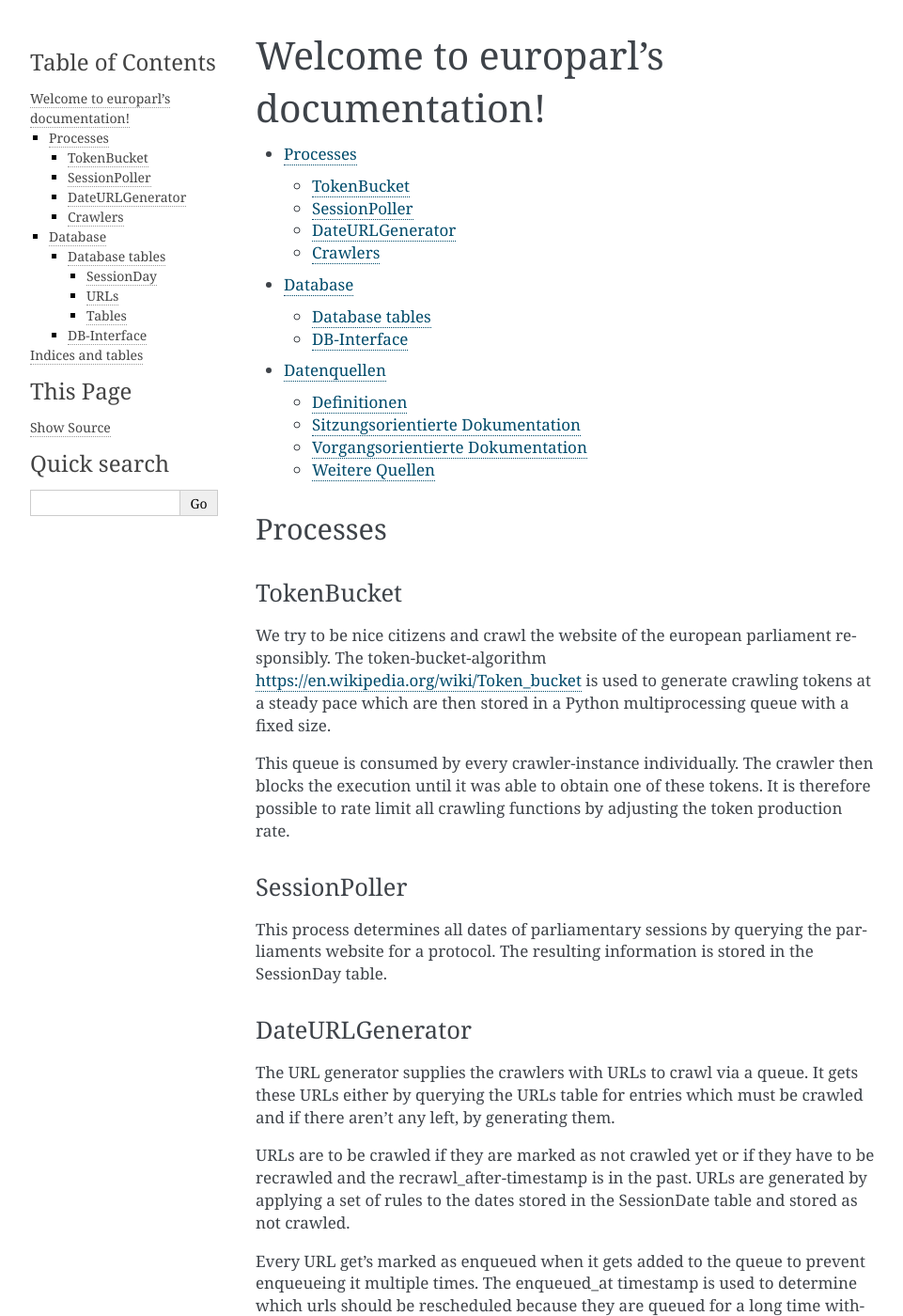
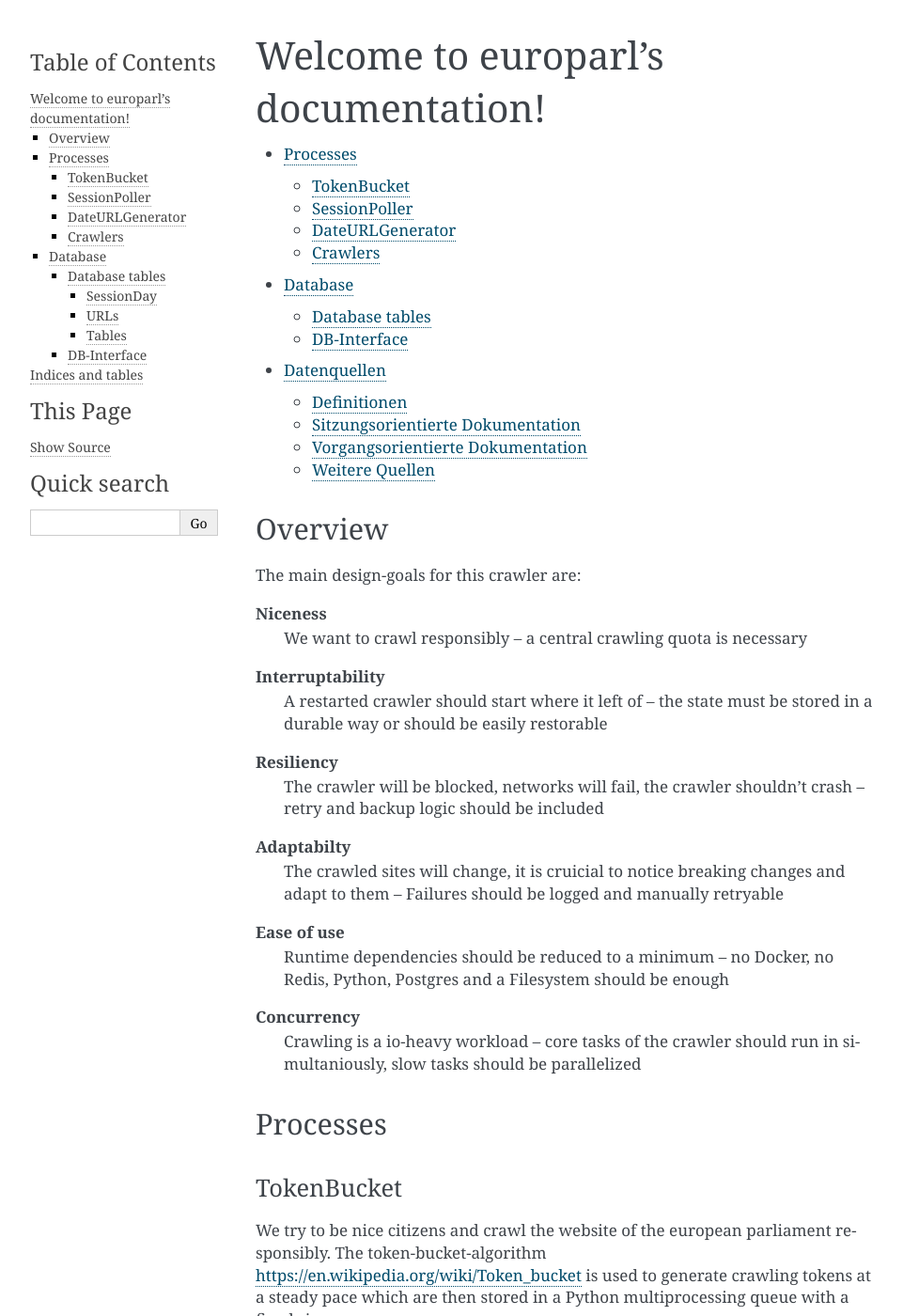
Before and after one commit to bockstaller/europarl-crawler, a Sphinx documentation site: the page built from docs/index.rst, in a window 1280 px wide and 1400 px high. Shown: the whole window at 94% size, without its empty margins (148-1109 px from the left). Built offline with Sphinx 7.4.7, drawn with Linux system fonts in a browser that asks for light colours.

Commit message:
adds an overview to the documentation

```diff
--- a/docs/index.rst
+++ b/docs/index.rst
@@ -7,6 +7,26 @@
    code/processes
    code/database
    general/datasources
+
+Overview
+--------
+
+The main design-goals for this crawler are:
+
+**Niceness**
+   We want to crawl responsibly -- a central crawling quota is necessary
+**Interruptability**
+   A restarted crawler should start where it left of -- the state must be stored in a durable way or should be easily restorable
+**Resiliency**
+   The crawler will be blocked, networks will fail, the crawler shouldn't crash -- retry and backup logic should be included
+**Adaptabilty**
+   The crawled sites will change, it is cruicial to notice breaking changes and adapt to them -- Failures should be logged and manually retryable
+**Ease of use**
+   Runtime dependencies should be reduced to a minimum -- no Docker, no Redis, Python, Postgres and a Filesystem should be enough
+**Concurrency**
+   Crawling is a io-heavy workload -- core tasks of the crawler should run in simultaniously, slow tasks should be parallelized
+
+
 
 .. include:: code/processes.rst
 .. include:: code/database.rst
```
